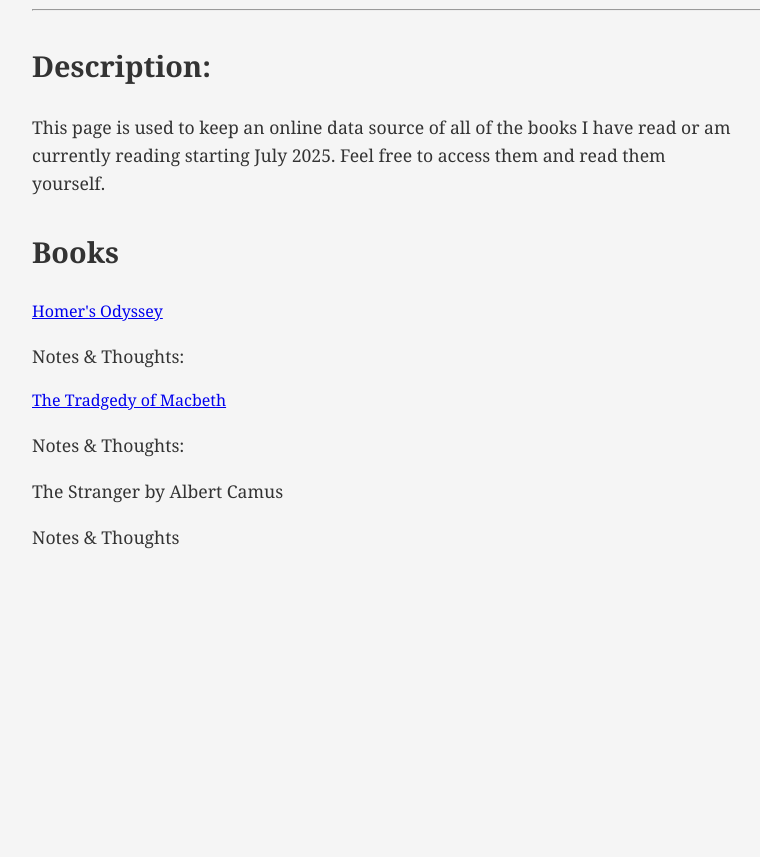
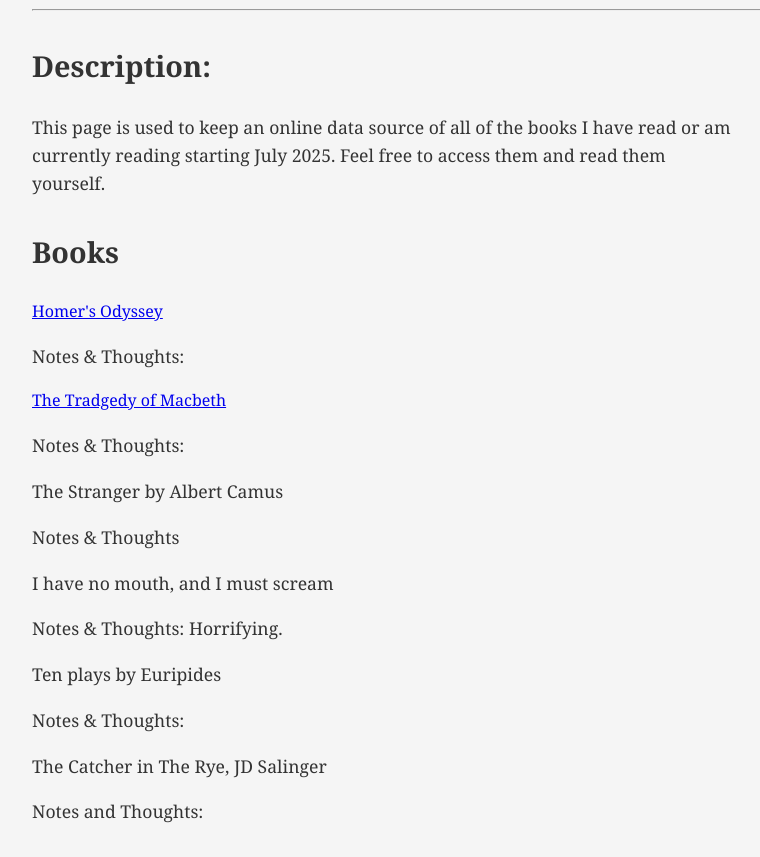
Before and after one commit to Hargis-Studies/Chambers-Shelf, a plain HTML site: page index.html in a window 1280 px wide. Shown: the part 124-981 px from the top of the page, without its empty margins (0-760 px from the left). Before the commit the page ends 800 px from the top, so only its background shows below. Drawn offline with Linux system fonts and the light colour scheme.

Commit message:
Update index.html

```diff
--- a/index.html
+++ b/index.html
@@ -45,6 +45,11 @@
     <p> Notes & Thoughts: </p>
     <p>The Stranger by Albert Camus</p>
     <p> Notes & Thoughts </p>
-
+    <p> I have no mouth, and I must scream</p>
+    <p> Notes & Thoughts: Horrifying. </p>
+    <p> Ten plays by Euripides </p>
+    <p> Notes & Thoughts:</p>
+    <p> The Catcher in The Rye, JD Salinger</p>
+    <p> Notes and Thoughts: </p>
 </body>
 </html>
```
